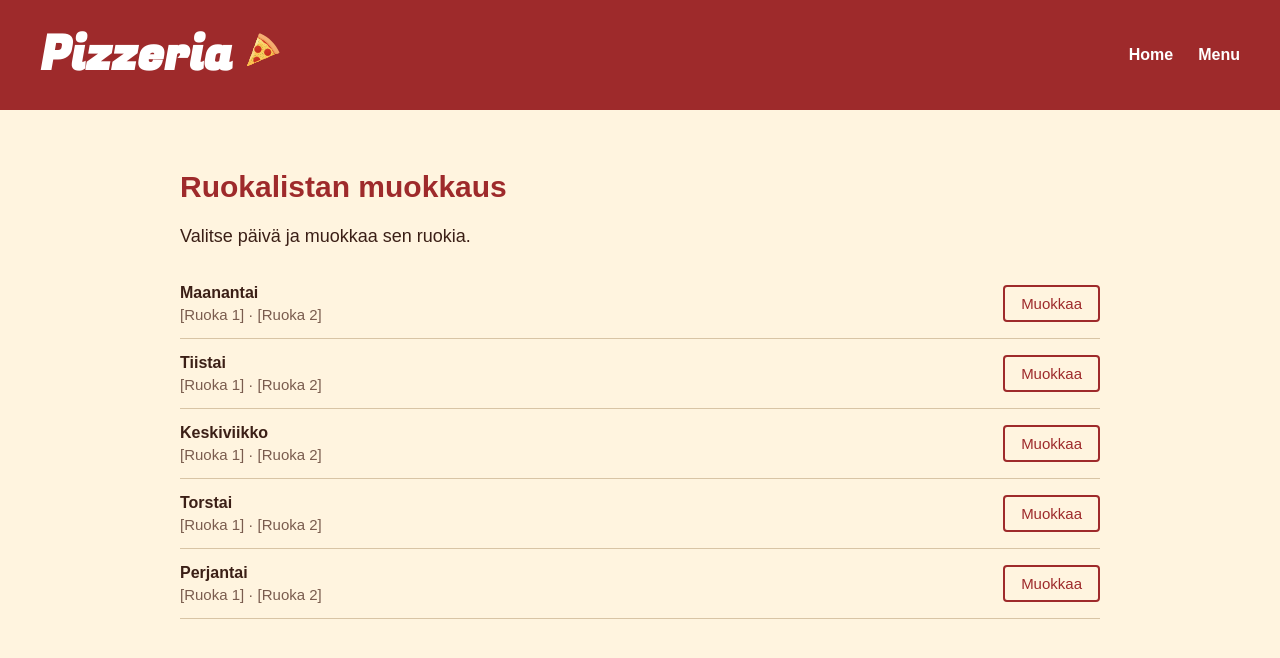
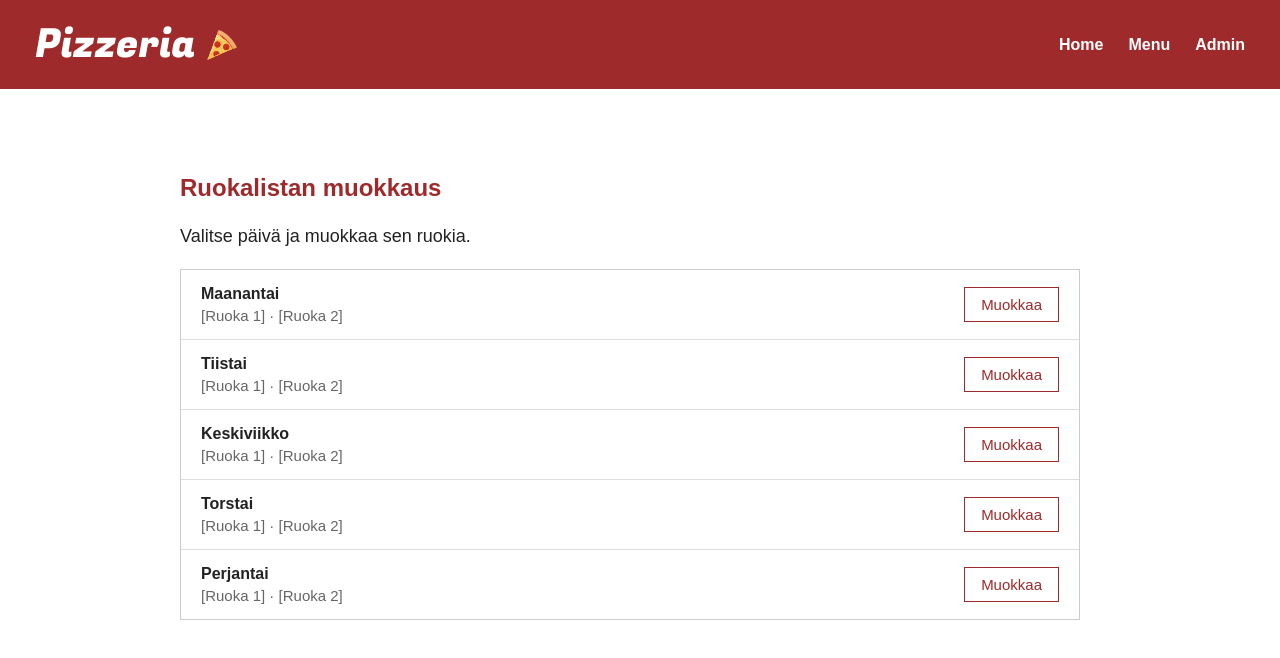
Before and after one commit to nikosilan/restaurant_project, a React app in the folder frontend/: page /admin in a window 1280 px wide. Shown: the top 658 px of the page. Built offline with nearby package versions, Linux system fonts and the light colour scheme; the HTML template or start-up script is replaced by a standard one.

Commit message:
add link to admin page

```diff
--- a/frontend/src/App.css
+++ b/frontend/src/App.css
@@ -1,29 +1,57 @@
 .hero {
-  padding: 5rem 0;
+  padding: 60px 40px;
+  background-color: #ffffff;
+  border-bottom: 1px solid #cccccc;
+}
+
+.hero h1 {
+  max-width: 1000px;
+  margin: 0 auto 15px;
+  font-family: "FugazOne", cursive;
+  font-size: 48px;
+  font-weight: normal;
+  color: #9e2a2b;
+}
+
+.hero p {
+  max-width: 1000px;
+  margin: 0 auto;
+  font-size: 18px;
+  line-height: 1.6;
 }
 
 .menu-grid {
   display: grid;
   grid-template-columns: repeat(5, 1fr);
-  gap: 1rem;
+  gap: 15px;
+  max-width: 1200px;
+  margin: 40px auto;
 }
 
 .menu-card {
   position: relative;
+  padding: 20px;
+  background-color: #ffffff;
+  border: 1px solid #cccccc;
+}
 
-  padding: 1.5rem;
-  border: 1px solid #ddd;
-  border-radius: 10px;
+.menu-card h3 {
+  margin-top: 0;
+  color: #9e2a2b;
+}
+
+.menu-card p {
+  line-height: 1.5;
 }
 
 .menu-card.today {
-  border: 3px solid #222;
+  border: 2px solid #9e2a2b;
 }
 
 .menu-card.today span {
   position: absolute;
   top: 10px;
   right: 10px;
-
   font-weight: bold;
+  color: #9e2a2b;
 }
--- a/frontend/src/components/Navbar.jsx
+++ b/frontend/src/components/Navbar.jsx
@@ -13,6 +13,9 @@ function Navbar() {
       <div className="nav-links">
         {pathname !== "/" && <Link to="/">Home</Link>}
         {pathname !== "/menu" && <Link to="/menu">Menu</Link>}
+        {pathname !== "/admin-login" && (
+          <Link to="/admin-login">Admin</Link>
+        )}
       </div>
     </nav>
   );
--- a/frontend/src/index.css
+++ b/frontend/src/index.css
@@ -12,23 +12,32 @@
 body {
   margin: 0;
   font-family: Arial, sans-serif;
-  background-color: #fff4df;
-  color: #3b1f16;
+  background-color: #ffffff;
+  color: #222222;
 }
 
 nav {
   display: flex;
   justify-content: space-between;
   align-items: center;
-  padding: 20px 40px;
+  padding: 15px 35px;
   background-color: #9e2a2b;
   color: white;
 }
 
 nav h1 {
+  display: flex;
+  align-items: center;
+  gap: 8px;
   margin: 0;
-  font-size: 48px;
   font-family: "FugazOne", cursive;
+  font-size: 40px;
+  font-weight: normal;
+}
+
+nav h1 img {
+  width: 36px;
+  height: 36px;
 }
 
 .nav-links {
@@ -37,39 +46,24 @@ nav h1 {
 }
 
 .nav-links a {
+  color: white;
   text-decoration: none;
-  color: white;
   font-weight: bold;
 }
 
 .nav-links a:hover {
-  color: #ffd166;
+  text-decoration: underline;
 }
 
-/* Home page */
-
 .home {
-  padding: 60px 40px;
   max-width: 1000px;
   margin: 0 auto;
-}
-
-nav h1 img {
-  width: 40px;
-  height: 40px;
-  margin-left: 10px;
-  object-fit: contain;
+  padding: 50px 40px;
 }
 
 .home h2 {
-  margin-top: 40px;
-  margin-bottom: 15px;
+  margin-top: 35px;
   color: #9e2a2b;
-  font-size: 30px;
-}
-
-.home h2:first-child {
-  margin-top: 0;
 }
 
 .home p {
@@ -80,20 +74,14 @@ nav h1 img {
 .admin-form {
   max-width: 420px;
   padding: 25px;
-  background-color: #fff;
-  border: 2px solid #9e2a2b;
-  border-radius: 8px;
+  background-color: white;
+  border: 1px solid #cccccc;
 }
 
 .admin-form label {
   display: block;
   margin: 15px 0 5px;
   font-weight: bold;
-  color: #9e2a2b;
-}
-
-.admin-form label:first-child {
-  margin-top: 0;
 }
 
 .admin-form input,
@@ -101,12 +89,11 @@ nav h1 img {
 .admin-form select {
   width: 100%;
   padding: 10px;
-  font-family: inherit;
+  font-family: Arial, sans-serif;
   font-size: 16px;
-  border: 1px solid #d8c4a5;
-  border-radius: 4px;
-  background-color: #fff4df;
-  color: #3b1f16;
+  border: 1px solid #bbbbbb;
+  background-color: white;
+  color: #222222;
 }
 
 .admin-form textarea {
@@ -116,14 +103,13 @@ nav h1 img {
 
 .btn {
   margin-top: 20px;
-  padding: 12px 24px;
-  font-family: inherit;
+  padding: 11px 22px;
+  font-family: Arial, sans-serif;
   font-size: 16px;
   font-weight: bold;
   color: white;
   background-color: #9e2a2b;
   border: none;
-  border-radius: 4px;
   cursor: pointer;
 }
 
@@ -133,12 +119,11 @@ nav h1 img {
 
 .btn-secondary {
   padding: 8px 16px;
-  font-family: inherit;
+  font-family: Arial, sans-serif;
   font-size: 15px;
   color: #9e2a2b;
-  background-color: transparent;
-  border: 2px solid #9e2a2b;
-  border-radius: 4px;
+  background-color: white;
+  border: 1px solid #9e2a2b;
   cursor: pointer;
 }
 
@@ -147,20 +132,37 @@ nav h1 img {
   background-color: #9e2a2b;
 }
 
+.admin-page {
+  min-height: calc(100vh - 70px);
+  padding: 50px 40px;
+  background-color: #e9e7e2;
+}
+
+.admin-page h2 {
+  margin-top: 0;
+  color: #9e2a2b;
+}
+
 .admin-list {
-  margin-bottom: 40px;
+  max-width: 900px;
+  background-color: white;
+  border: 1px solid #cccccc;
 }
 
 .admin-row {
   display: flex;
   justify-content: space-between;
   align-items: center;
-  padding: 15px 0;
-  border-bottom: 1px solid #d8c4a5;
+  padding: 15px 20px;
+  border-bottom: 1px solid #dddddd;
+}
+
+.admin-row:last-child {
+  border-bottom: none;
 }
 
 .admin-meta {
   margin-top: 4px;
   font-size: 15px;
-  color: #7a5c4e;
+  color: #666666;
 }
--- a/frontend/src/main.jsx
+++ b/frontend/src/main.jsx
@@ -4,6 +4,7 @@ import { BrowserRouter } from "react-router-dom";
 
 import App from "./App.jsx";
 import "./index.css";
+import "./app.css";
 
 ReactDOM.createRoot(document.getElementById("root")).render(
   <React.StrictMode>
```
